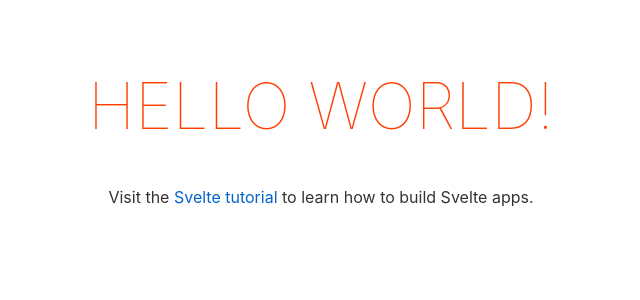
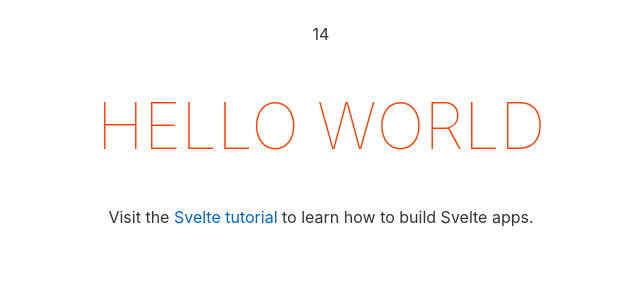
Before and after one commit to sametuca/svelte-try, a Svelte app: page / in a window 1280 px wide. Shown: the top 300 px of the page, without its empty margins (319-959 px from the left). Built offline with nearby package versions, Linux system fonts and the light colour scheme.

Commit message:
first commit bro

```diff
--- a/src/App.svelte
+++ b/src/App.svelte
@@ -1,10 +1,14 @@
 <script>
+  import Samet2 from './Samet2.svelte';
 	export let name;
+	export let url;
 </script>
 
 <main>
-	<h1>Hello {name}!</h1>
+<Samet2 samet=14></Samet2>
+	<h1>Hello {name}</h1>
 	<p>Visit the <a href="https://svelte.dev/tutorial">Svelte tutorial</a> to learn how to build Svelte apps.</p>
+
 </main>
 
 <style>
--- /dev/null
+++ b/src/Samet2.svelte
@@ -0,0 +1,5 @@
+<script>
+export let samet;
+</script>
+
+{samet}
--- a/src/main.js
+++ b/src/main.js
@@ -3,7 +3,8 @@ import App from './App.svelte';
 const app = new App({
 	target: document.body,
 	props: {
-		name: 'world'
+		name: 'world',
+		url : 'www.google.com'
 	}
 });
 
```
Also changed, not shown: 2 other files (tests, documents, lock files or other folders).
